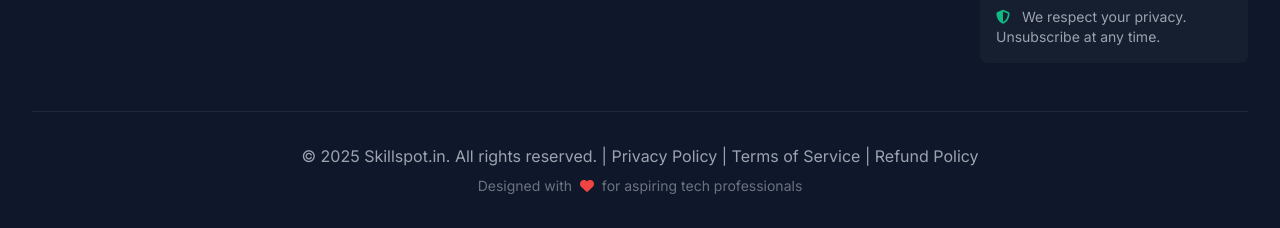
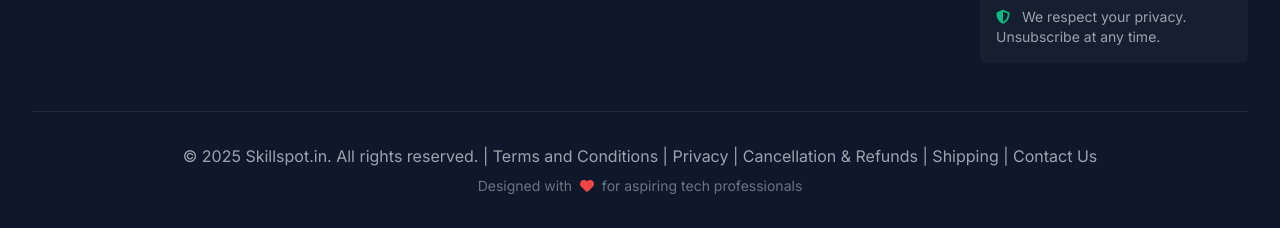
Before and after one commit to skillspotin/skilspot, a plain HTML site: page index.html in a window 1280 px wide. Shown: the part 8934-9162 px from the top of the page. Drawn offline with nearby package versions, Linux system fonts and the light colour scheme.

Commit message:
Update index.html
policies Updated

```diff
--- a/index.html
+++ b/index.html
@@ -1272,9 +1272,12 @@
             <div class="pt-8 border-t border-gray-800 text-center">
                 <p class="text-gray-400">
                     &copy; 2025 Skillspot.in. All rights reserved. |
-                    <a href="#" class="hover:text-white transition-colors">Privacy Policy</a> |
-                    <a href="#" class="hover:text-white transition-colors">Terms of Service</a> |
-                    <a href="#" class="hover:text-white transition-colors">Refund Policy</a>
+                    <a href="https://merchant.razorpay.com/policy/Ro0O2zOA29Tno4/terms" class="hover:text-white transition-colors">Terms and Conditions</a> |
+                    <a href="https://merchant.razorpay.com/policy/Ro0O2zOA29Tno4/privacy" class="hover:text-white transition-colors">Privacy</a> |
+                    <a href="https://merchant.razorpay.com/policy/Ro0O2zOA29Tno4/refund" class="hover:text-white transition-colors">Cancellation & Refunds</a> |
+                    <a href="https://merchant.razorpay.com/policy/Ro0O2zOA29Tno4/shipping" class="hover:text-white transition-colors">Shipping</a> |
+                    <a href="https://merchant.razorpay.com/policy/Ro0O2zOA29Tno4/contact_us" class="hover:text-white transition-colors">Contact Us</a>
+
                 </p>
                 <p class="text-gray-500 text-sm mt-2">
                     Designed with <i class="fas fa-heart text-red-500 mx-1"></i> for aspiring tech professionals
```
